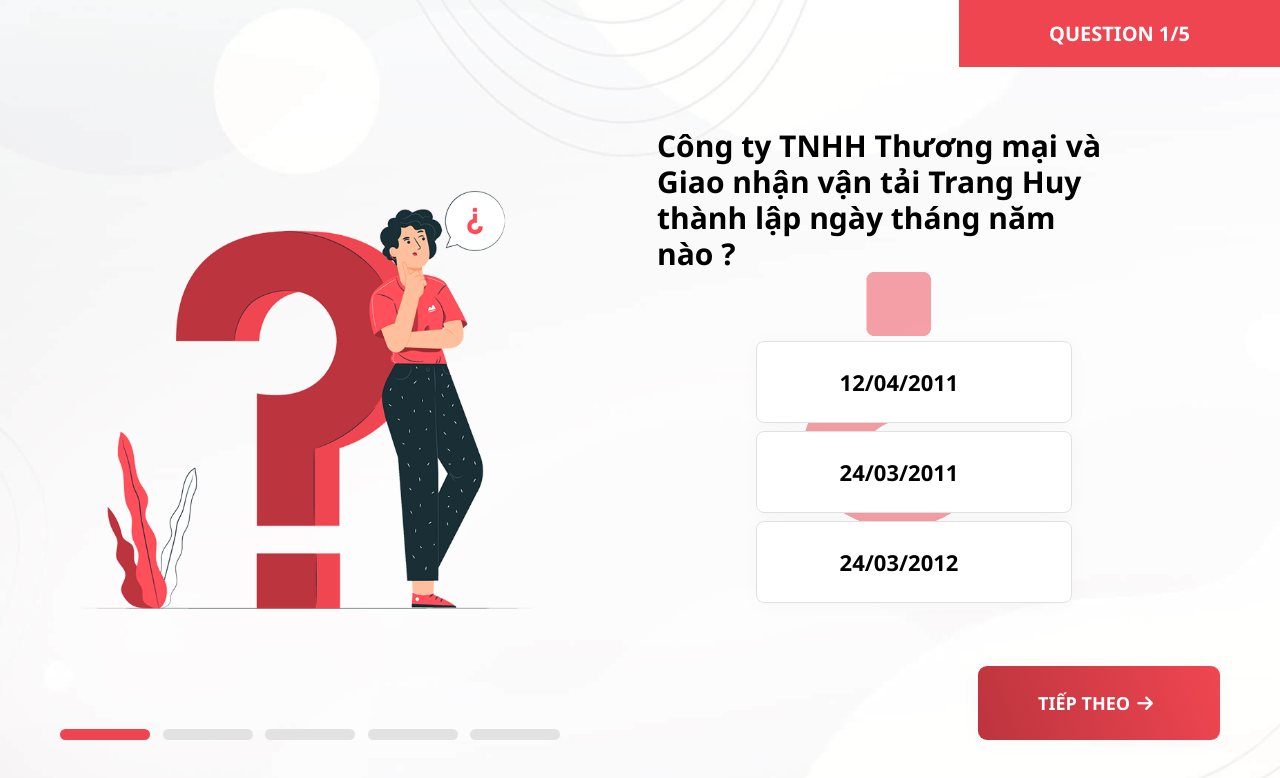
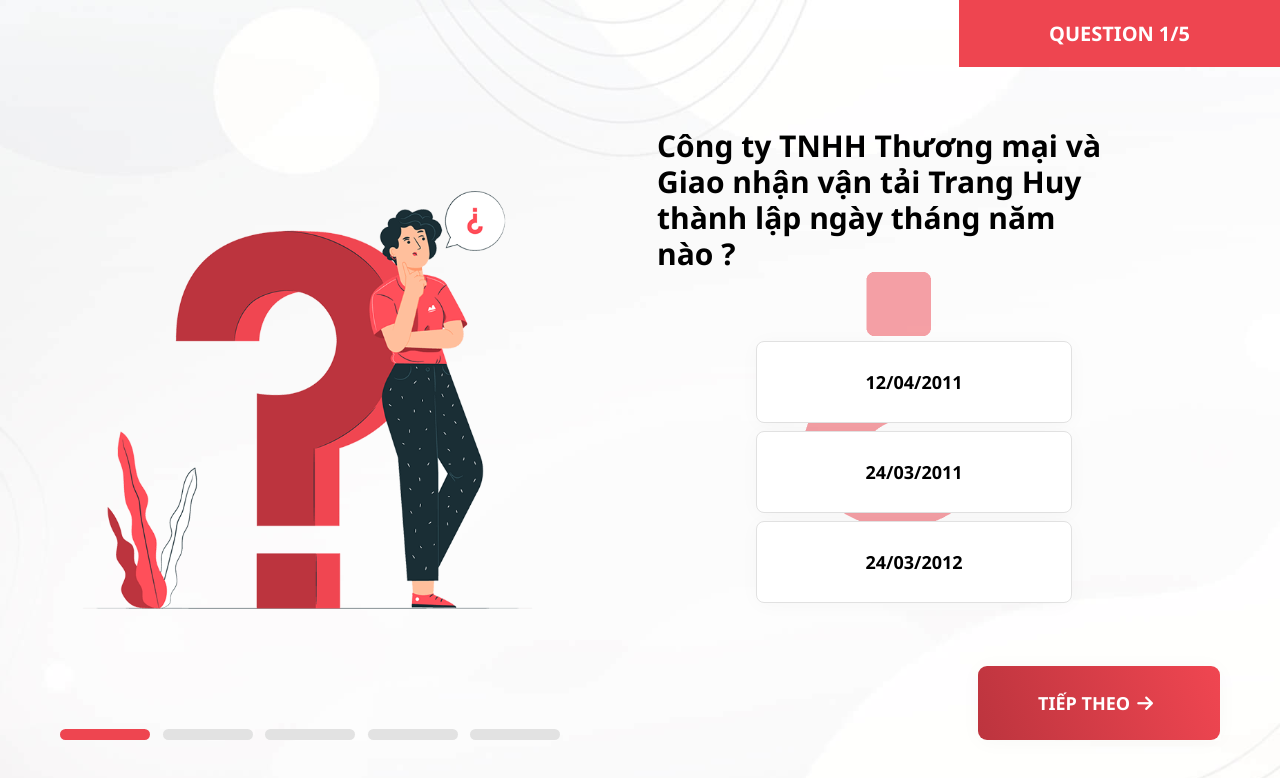
Before and after one commit to ntcom/quiz, a plain HTML site: page index.html in a window 1280 px wide. Shown: the top 778 px of the page. Drawn offline with Linux system fonts and the light colour scheme.

Commit message:
Changes to be committed: 	modified:   assets/css/style.css

```diff
--- a/assets/css/style.css
+++ b/assets/css/style.css
@@ -164,12 +164,12 @@ form
 {
     position: relative;
     z-index: 10;
-    font-size: 22px;
+    font-size: 18px;
     font-family: 'Segoe UI', Tahoma, Geneva, Verdana;
     font-weight: 800;
     color: var(--text-color);
     pointer-events: none;
-    padding: 0 40px 0 10px;
+    padding: 0 25px 0 25px;
 }
 
 .radio-field input:checked
```
